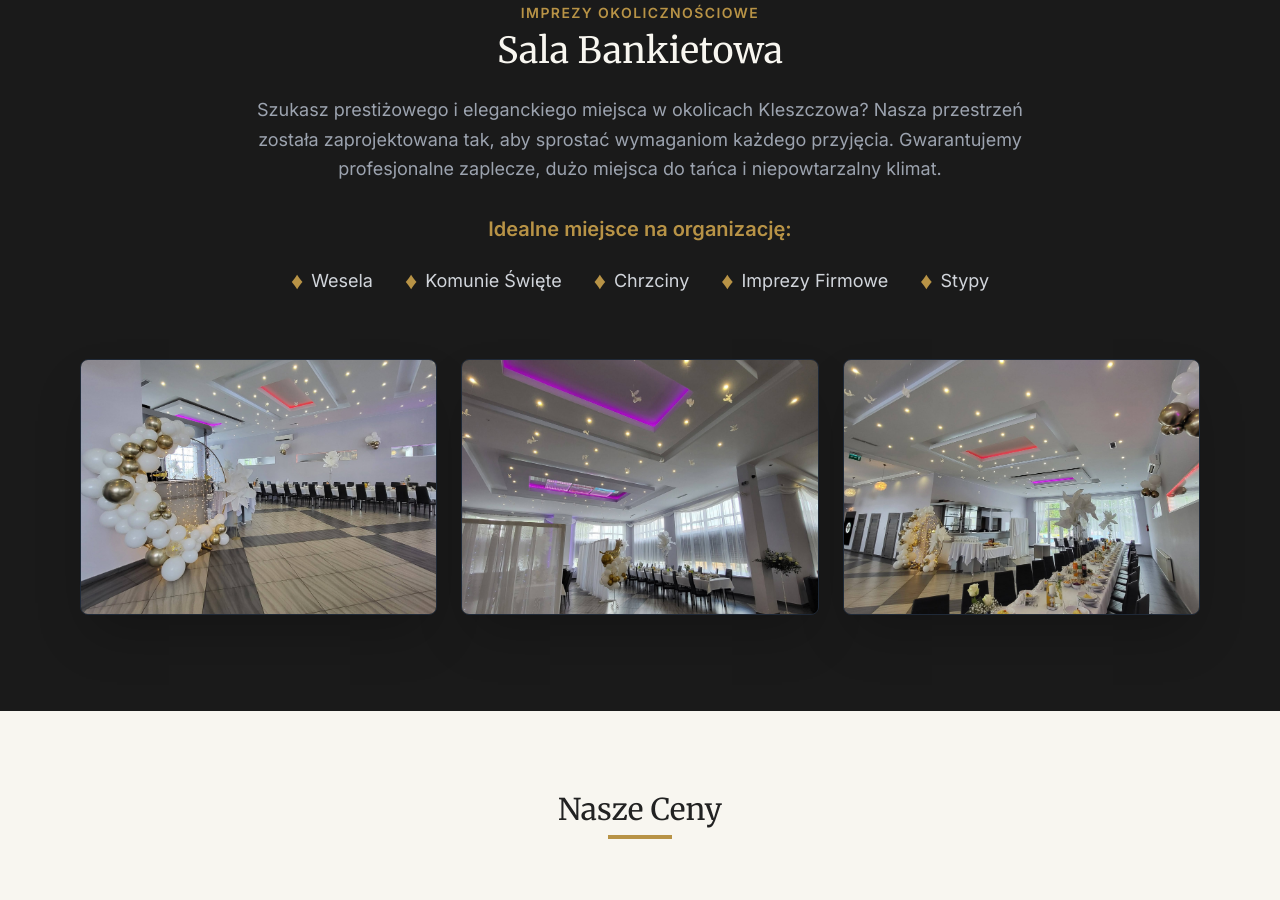
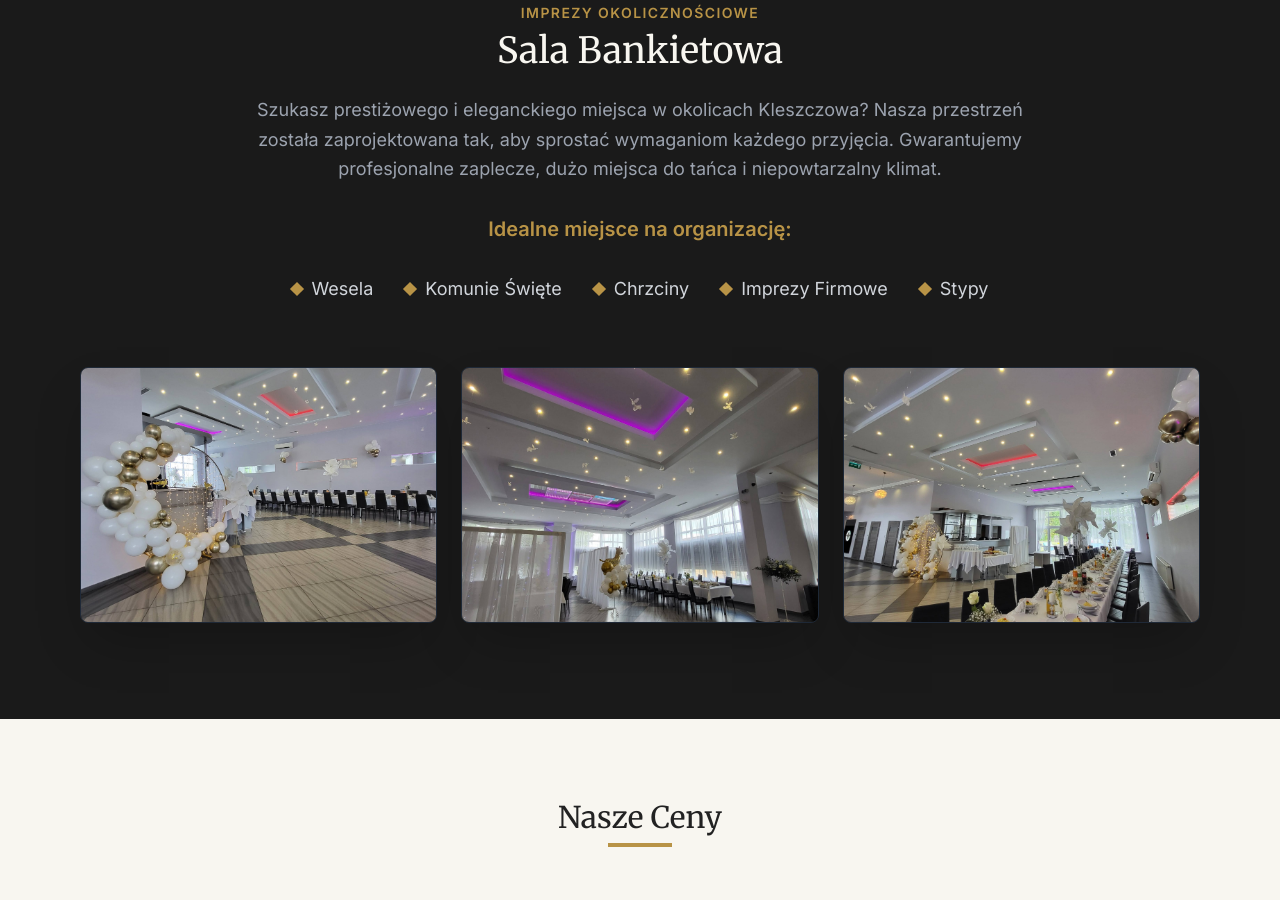
Before and after one commit to sliwkens800-ship-it/agronocka-strona, a plain HTML site: page index.html in a window 1280 px wide. Shown: the part 2043-2943 px from the top of the page. Drawn offline with nearby package versions, Linux system fonts and the light colour scheme.

Commit message:
poprawki

```diff
--- a/index.html
+++ b/index.html
@@ -80,8 +80,8 @@
         /* Rozwijana lista języków w prawym dolnym rogu */
         .lang-dropdown {
             position: fixed;
-            bottom: 6px;
-            right: 6px;
+            bottom: 1.5rem;
+            right: 1.5rem;
             z-index: 9999;
         }
         .lang-list {
@@ -128,6 +128,38 @@
         .lang-list.active .lang-btn.inactive-flag,
         .lang-dropdown:hover .lang-btn.inactive-flag {
             display: flex;
+        }
+
+        /* ROZWIĄZANIE PROBLEMU Z LISTĄ (POZIOMY UKŁAD Z ZŁOTYMI ROMBAMI) */
+        .events-list {
+            display: flex;
+            flex-wrap: wrap;
+            justify-content: center;
+            align-items: center;
+            gap: 1rem 2rem;
+            max-width: 100%;
+            margin: 0 auto;
+            padding: 0;
+            list-style: none;
+        }
+
+        .events-list li {
+            position: relative;
+            padding-left: 1.25rem;
+            display: flex;
+            align-items: center;
+            white-space: nowrap; /* Zapobiega łamaniu wiersza między rombem a tekstem */
+        }
+
+        .events-list li::before {
+            content: '';
+            position: absolute;
+            left: 0;
+            top: 50%;
+            transform: translateY(-50%) rotate(45deg);
+            width: 10px;
+            height: 10px;
+            background-color: #B89346; /* Idealne złoto, niezależne od systemu */
         }
     </style>
 </head>
@@ -284,14 +316,17 @@
                         Szukasz prestiżowego i eleganckiego miejsca w okolicach Kleszczowa? Nasza przestrzeń została zaprojektowana tak, aby sprostać wymaganiom każdego przyjęcia. Gwarantujemy profesjonalne zaplecze, dużo miejsca do tańca i niepowtarzalny klimat.
                     </p>
 
-                    <p class="font-bold text-brand-gold mb-6 text-xl" data-i18n="hallListTitle">Idealne miejsce na organizację:</p>
-                    <div class="flex flex-wrap justify-center gap-x-8 gap-y-4 text-gray-300 text-lg">
-                        <span class="flex items-center"><span class="text-brand-gold text-2xl mr-2 leading-none">♦</span> <span data-i18n="event1">Wesela</span></span>
-                        <span class="flex items-center"><span class="text-brand-gold text-2xl mr-2 leading-none">♦</span> <span data-i18n="event2">Komunie Święte</span></span>
-                        <span class="flex items-center"><span class="text-brand-gold text-2xl mr-2 leading-none">♦</span> <span data-i18n="event3">Chrzciny</span></span>
-                        <span class="flex items-center"><span class="text-brand-gold text-2xl mr-2 leading-none">♦</span> <span data-i18n="event4">Imprezy Firmowe</span></span>
-                        <span class="flex items-center"><span class="text-brand-gold text-2xl mr-2 leading-none">♦</span> <span data-i18n="event5">Stypy</span></span>
-                    </div>
+                    <p class="font-bold text-brand-gold mb-8 text-xl" data-i18n="hallListTitle">Idealne miejsce na organizację:</p>
+
+                    <!-- LISTA W POZIOMYM UKŁADZIE (ZŁOTE ROMBY W CSS) -->
+                    <ul class="events-list text-gray-300 text-lg">
+                        <li><span data-i18n="event1">Wesela</span></li>
+                        <li><span data-i18n="event2">Komunie Święte</span></li>
+                        <li><span data-i18n="event3">Chrzciny</span></li>
+                        <li><span data-i18n="event4">Imprezy Firmowe</span></li>
+                        <li><span data-i18n="event5">Stypy</span></li>
+                    </ul>
+
                 </div>
 
                 <!-- Galeria Sali Bankietowej -->
@@ -378,7 +413,7 @@
                                 </div>
                                 <div>
                                     <p class="text-sm text-gray-400 uppercase tracking-widest font-bold mb-1" data-i18n="addressLabel">Adres Obiektu</p>
-                                    <p class="text-xl text-white font-serif">Żłobnica 74b</p>
+                                    <p class="text-xl text-white font-serif">Żłobnica 74a</p>
                                     <p class="text-gray-400" data-i18n="addressCity">97-410 Kleszczów, woj. łódzkie</p>
                                 </div>
                             </div>
@@ -395,13 +430,13 @@
                                 scrolling="no"
                                 marginheight="0"
                                 marginwidth="0"
-                                src="https://maps.google.com/maps?q=Żłobnica%2074b,%20Kleszczów&t=&z=14&ie=UTF8&iwloc=&output=embed"
+                                src="https://maps.google.com/maps?q=Żłobnica%2074a,%20Kleszczów&t=&z=14&ie=UTF8&iwloc=&output=embed"
                                 style="border:0;"
                                 allowfullscreen=""
                                 loading="lazy">
                             </iframe>
                         </div>
-                        <a href="https://maps.google.com/?q=Żłobnica+74b,+Kleszczów" target="_blank" class="mt-6 flex items-center justify-center bg-brand-gold text-brand-dark font-bold py-4 px-6 rounded hover:bg-white transition text-center group">
+                        <a href="https://maps.google.com/?q=Żłobnica+74a,+Kleszczów" target="_blank" class="mt-6 flex items-center justify-center bg-brand-gold text-brand-dark font-bold py-4 px-6 rounded hover:bg-white transition text-center group">
                             <svg class="w-5 h-5 mr-2 group-hover:animate-bounce" fill="currentColor" viewBox="0 0 20 20"><path fill-rule="evenodd" d="M12 1.586l-4 4v12.828l4-4V1.586zM3.707 3.293A1 1 0 002 4v10a1 1 0 00.293.707L6 18.414V5.586L3.707 3.293zM17.707 5.293L14 1.586v12.828l2.293 2.293A1 1 0 0018 16V6a1 1 0 00-.293-.707z" clip-rule="evenodd"></path></svg>
                             <span data-i18n="mapBtn">Wyznacz trasę w Google Maps</span>
                         </a>
@@ -411,8 +446,8 @@
             </div>
         </section>
 
-        <!-- Stopka -->
-        <footer class="bg-brand-darker text-gray-500 py-6 text-center text-sm border-t border-gray-800">
+        <!-- Stopka z dużym odstępem na dole, by panel flag/dostępności nic nie zasłaniał -->
+        <footer class="bg-brand-darker text-gray-500 py-6 pb-28 md:pb-10 text-center text-sm border-t border-gray-800">
             <p data-i18n="footer">&copy; 2026 Agronocka. Wszelkie prawa zastrzeżone.</p>
         </footer>
 
```
